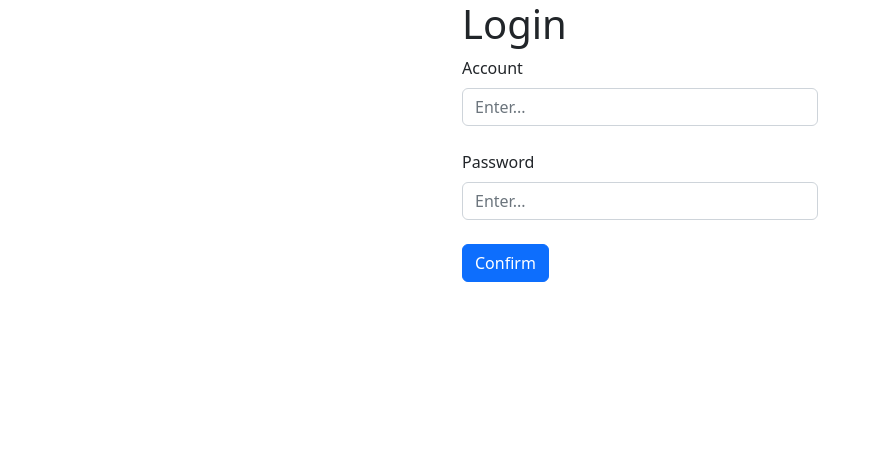
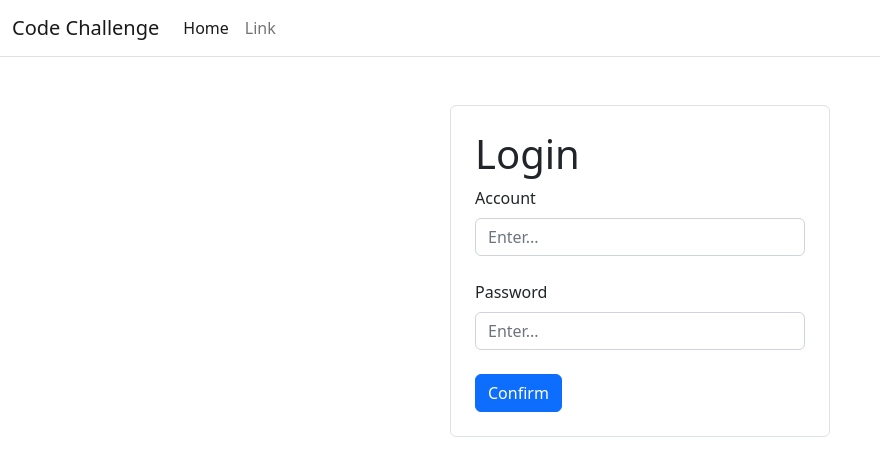
Before and after one commit to vydao/todo-challenge-frontend, a React (Create React App) app: page /login in a window 1280 px wide. Shown: the top 476 px of the page, without its empty margins (0-880 px from the left). Built offline with nearby package versions, Linux system fonts and the light colour scheme.

Commit message:
Update login page

```diff
--- a/src/pages/Login/index.tsx
+++ b/src/pages/Login/index.tsx
@@ -1,3 +1,4 @@
+/* eslint-disable jsx-a11y/anchor-is-valid */
 import * as yup from 'yup'
 
 import React from 'react'
@@ -10,8 +11,8 @@ import Input from 'pages/components/common/Input'
 
 const loginSchema = () =>
   yup.object({
-    account: yup.string().required('Required Account!'),
-    password: yup.string().required('Required Password!'),
+    account: yup.string().required('Account is required!'),
+    password: yup.string().required('Password is required!'),
   })
 
 const Login = () => {
@@ -25,20 +26,37 @@ const Login = () => {
   const onSubmit = (data: any) => console.log(data)
 
   return (
-    <div className="container ">
+    <>
+    <nav className="navbar navbar-expand-lg bg-body-tertiary border-bottom">
+      <div className="container-fluid">
+        <a className="navbar-brand" href="#">Code Challenge</a>
+        <div className="collapse navbar-collapse" id="navbarTogglerDemo02">
+          <ul className="navbar-nav me-auto mb-2 mb-lg-0">
+            <li className="nav-item">
+              <a className="nav-link active" aria-current="page" href="#">Home</a>
+            </li>
+            <li className="nav-item">
+              <a className="nav-link" href="#">Link</a>
+            </li>
+          </ul>
+        </div>
+      </div>
+    </nav>
+    <div className="container mt-5">
       <div className="row justify-content-center">
-        <div className="col-md-4">
+        <div className="col-md-4 border p-4 rounded">
           <h1>Login</h1>
           <FormProvider {...methods}>
             <Form onSubmit={methods.handleSubmit(onSubmit)}>
               <Input name={'account'} label={'Account'} />
-              <Input name={'password'} label={'Password'} />
+              <Input name={'password'} label={'Password'} inputType='password' />
               <Button type="submit">Confirm</Button>
             </Form>
           </FormProvider>
         </div>
       </div>
-    </div>
+      </div>
+      </>
   )
 }
 
```
